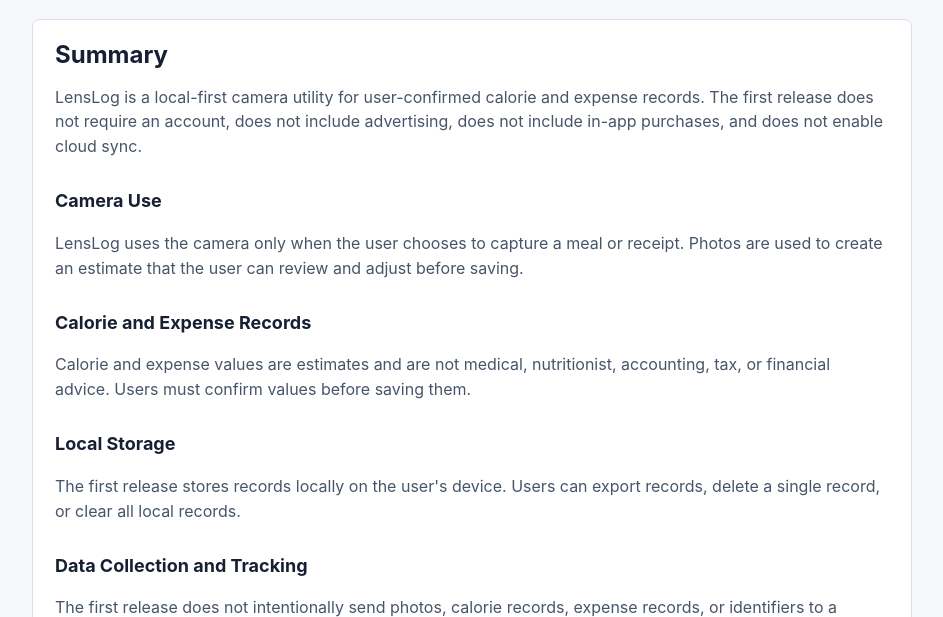
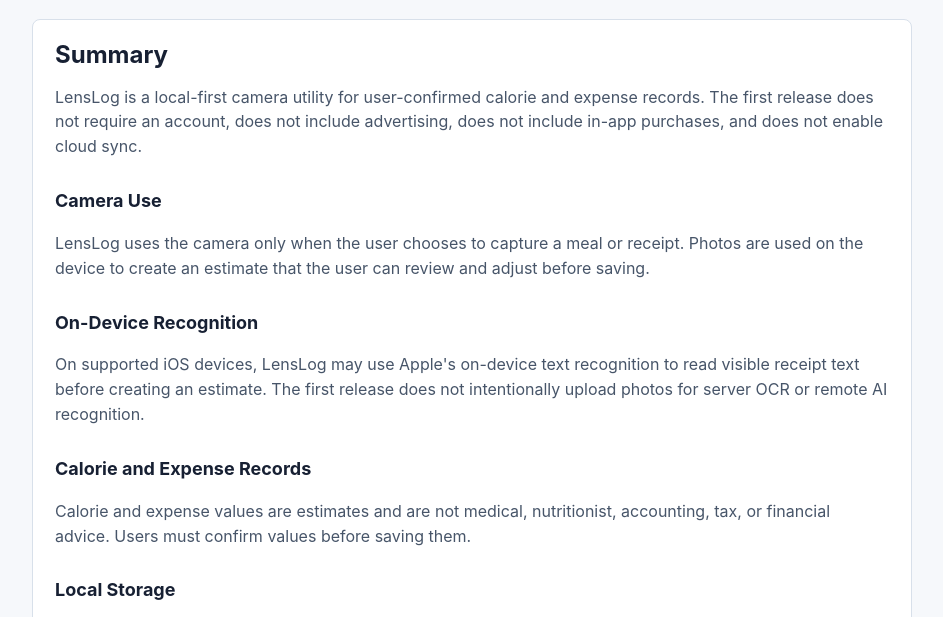
Before and after one commit to BOWEN811/bexs-mobile-app-support, a plain HTML site: page lenslog/privacy.html in a window 1280 px wide. Shown: the part 153-770 px from the top of the page, without its empty margins (168-1111 px from the left). Drawn offline with Linux system fonts and the light colour scheme.

Commit message:
Document LensLog on-device recognition

```diff
--- a/lenslog/privacy.html
+++ b/lenslog/privacy.html
@@ -17,7 +17,10 @@
         <p>LensLog is a local-first camera utility for user-confirmed calorie and expense records. The first release does not require an account, does not include advertising, does not include in-app purchases, and does not enable cloud sync.</p>
 
         <h3>Camera Use</h3>
-        <p>LensLog uses the camera only when the user chooses to capture a meal or receipt. Photos are used to create an estimate that the user can review and adjust before saving.</p>
+        <p>LensLog uses the camera only when the user chooses to capture a meal or receipt. Photos are used on the device to create an estimate that the user can review and adjust before saving.</p>
+
+        <h3>On-Device Recognition</h3>
+        <p>On supported iOS devices, LensLog may use Apple's on-device text recognition to read visible receipt text before creating an estimate. The first release does not intentionally upload photos for server OCR or remote AI recognition.</p>
 
         <h3>Calorie and Expense Records</h3>
         <p>Calorie and expense values are estimates and are not medical, nutritionist, accounting, tax, or financial advice. Users must confirm values before saving them.</p>
```
Also changed, not shown: lenslog/support.html (+2 -1 lines).
